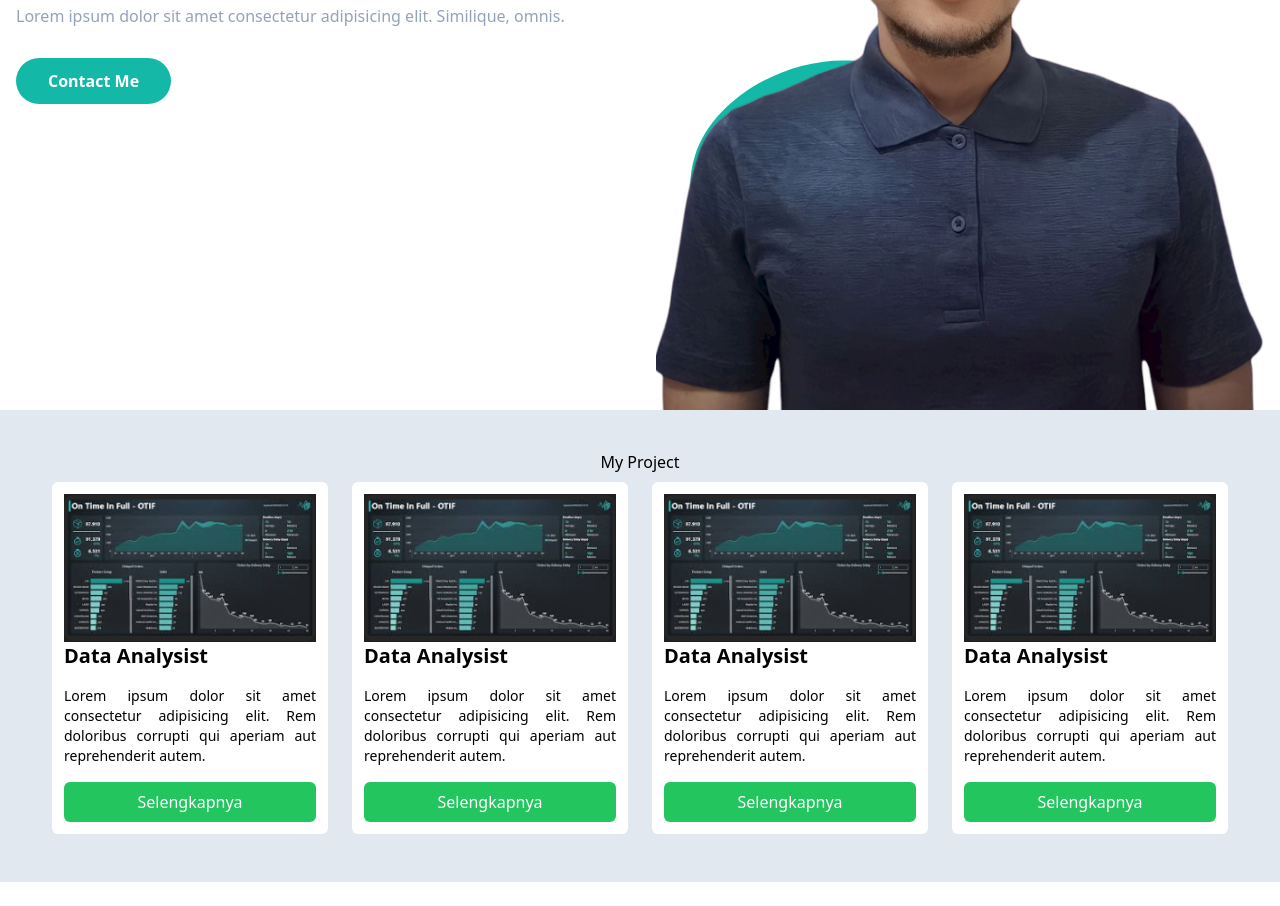
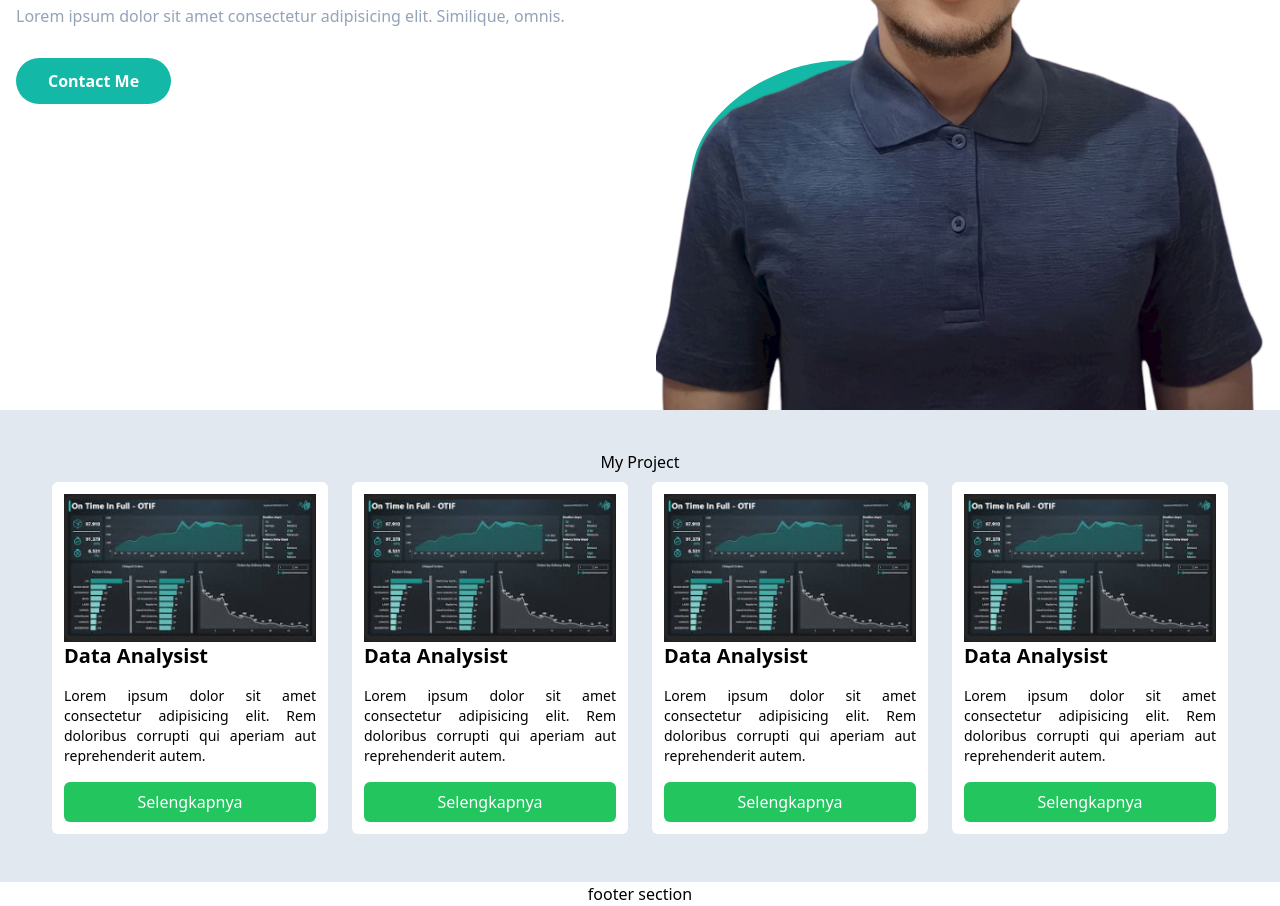
Before and after one commit to fiqrioemry/portfolio_website, a website: page index.html in a window 1280 px wide. Shown: the part 573-1479 px from the top of the page. Before the commit the page ends 1455 px from the top, so only its background shows below. Drawn offline with Linux system fonts and the light colour scheme.

Commit message:
adding footer

```diff
--- a/index.html
+++ b/index.html
@@ -185,5 +185,11 @@
       </div>
     </div>
     <!-- About section end -->
+
+    <!-- footer section start -->
+    <footer class="flex justify-center">
+      <div class="text-justify">footer section</div>
+    </footer>
+    <!-- footer section end -->
   </body>
 </html>
```
